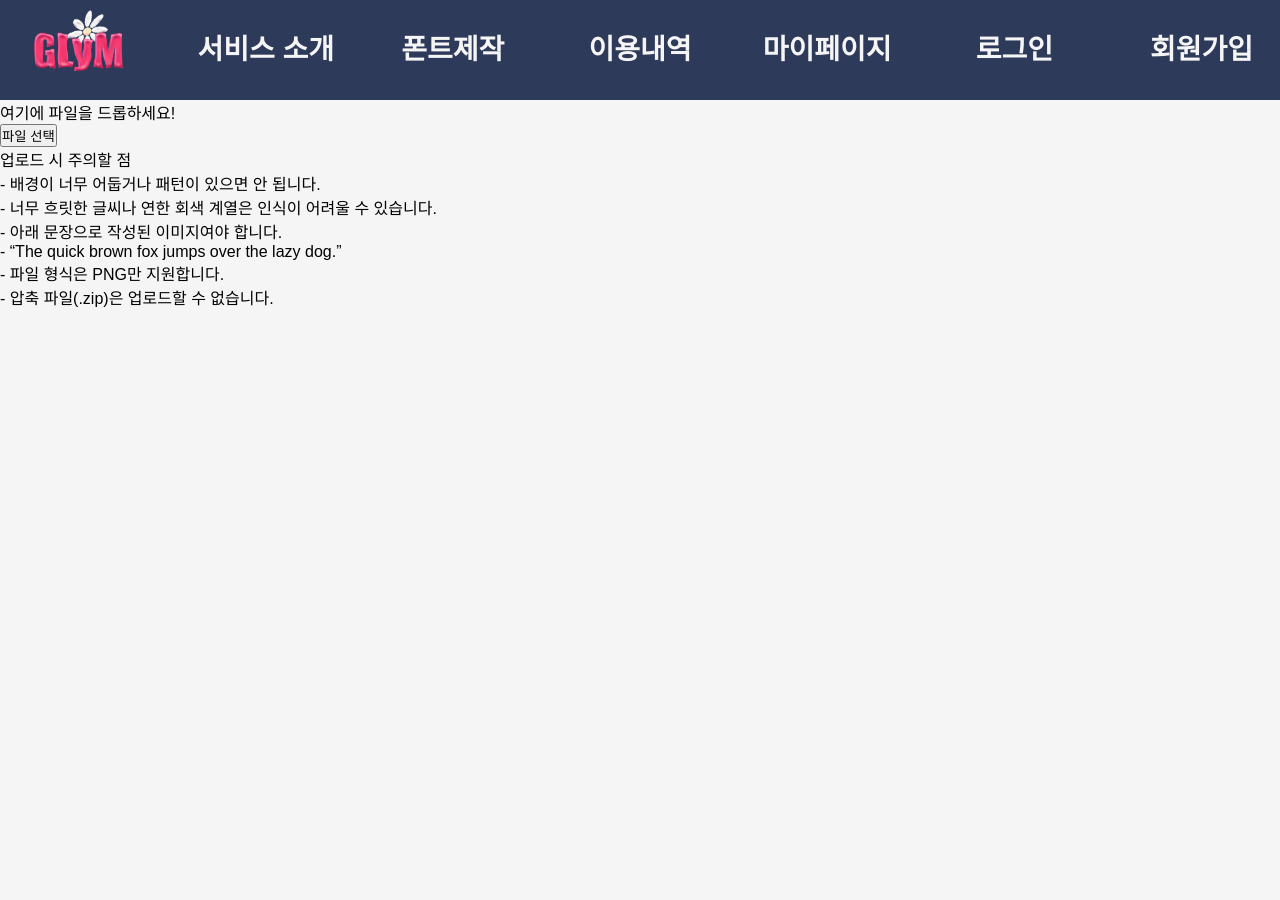
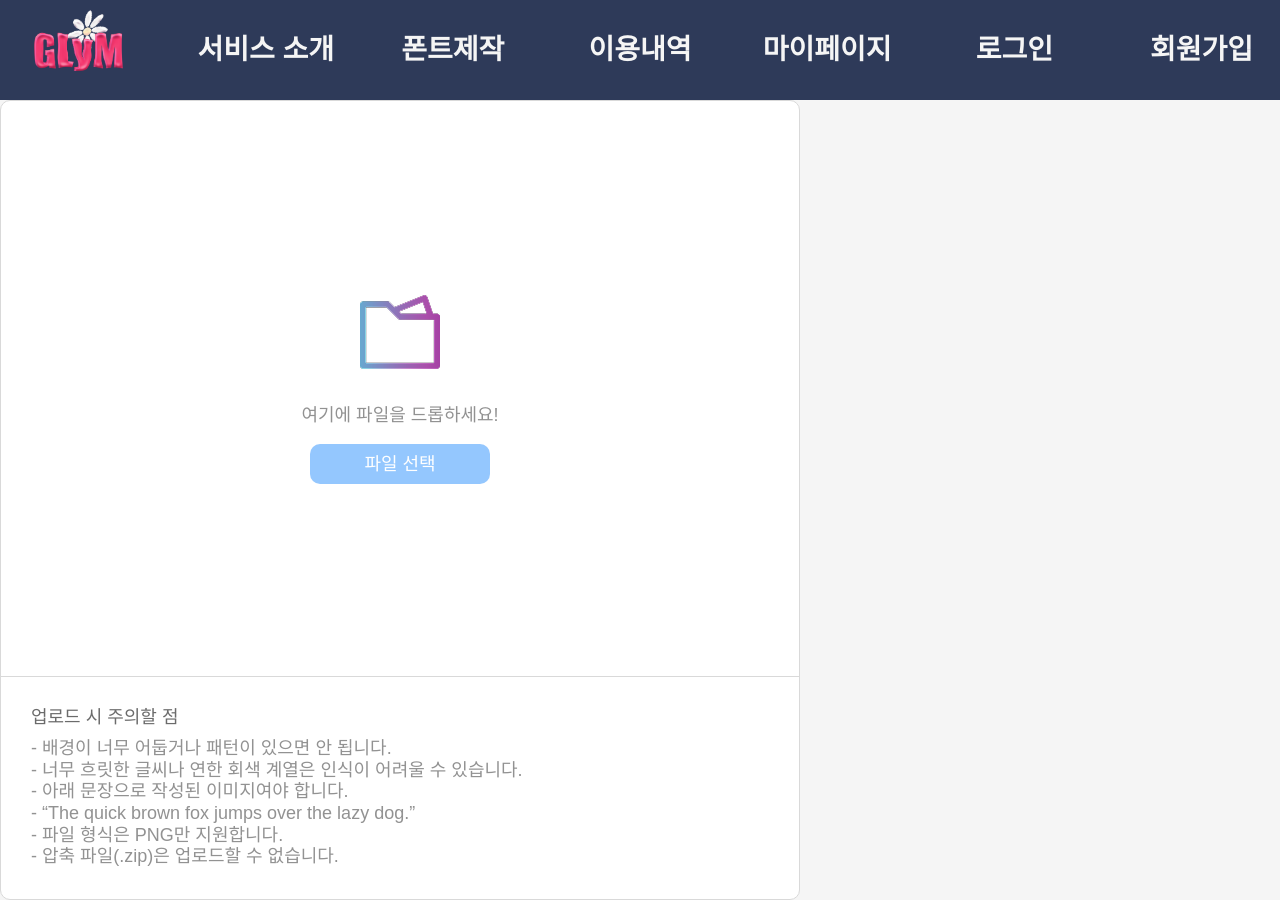
Before and after one commit to Glym-2025/glym-frontend, a React (Vite) app in the folder glym-app/: page /fontcreation in a window 1280 px wide. Before the commit the page ends 800 px from the top, so only its background shows below. Built offline with nearby package versions, Linux system fonts and the light colour scheme.

Commit message:
feat: styled-components 적용

```diff
--- a/glym-app/src/features/fontcreation/components/ImageUploadForm.jsx
+++ b/glym-app/src/features/fontcreation/components/ImageUploadForm.jsx
@@ -1,13 +1,66 @@
+import styled from "styled-components";
+import fileLogo from "../../../shared/FILE_LOGO.png";
+import { font } from "../../../styles/font";
+
+const Container = styled.div`
+    width: 800px;
+    height: 800px;
+
+    border-radius: 10px;
+    border: 1px solid #D9D9D9;
+    background-color: #FFFFFF;
+`;
+
+const DropBox = styled.div`
+    width: 100%;
+    height: 72%;
+
+    display: flex;
+    flex-direction: column;
+    justify-content: center;
+    align-items: center;
+
+    ${font(18, 400, 1.5)}
+    color: #929292;
+`;
+
+const FileSelectButton = styled.button`
+    width: 180px;
+    height: 40px;
+
+    margin-top: 15px;
+
+    border-radius: 10px;
+    border: none;
+
+    ${font(18, 400, 1.5)}
+    color: #FFFFFF;
+    background-color: #94C7FE;
+`;
+
+const ImageGuideBox = styled.div`
+    width: 100%;
+    height: 28%;
+
+    text-align: left;
+    padding: 30px;
+    border-top: 1px solid #D9D9D9;
+    color: #929292;
+
+    ${font(18, 400, 1.2)}
+`;
+
 export default function ImageUploadForm() {
     return (
-        <div>
-            <div>
-                <p>여기에 파일을 드롭하세요!</p>
-                <button>파일 선택</button>
-            </div>
-            <div>
-                <ul>
-                    업로드 시 주의할 점
+        <Container>
+            <DropBox>
+                <img src={fileLogo} alt="dropBox" style={{ width: "80px", height: "80px", marginBottom: "30px" }} />
+                여기에 파일을 드롭하세요!
+                <FileSelectButton>파일 선택</FileSelectButton>
+            </DropBox>
+            <ImageGuideBox>
+                <p style={{ marginBottom: "10px", color: "#6B6B6B" }}>업로드 시 주의할 점</p>
+                <ul style={{ listStyleType: "none", padding: 0 }}>
                     <li>- 배경이 너무 어둡거나 패턴이 있으면 안 됩니다.</li>
                     <li>- 너무 흐릿한 글씨나 연한 회색 계열은 인식이 어려울 수 있습니다.</li>
                     <li>- 아래 문장으로 작성된 이미지여야 합니다.</li>
@@ -15,7 +68,7 @@ export default function ImageUploadForm() {
                     <li>- 파일 형식은 PNG만 지원합니다.</li>
                     <li>- 압축 파일(.zip)은 업로드할 수 없습니다.</li>
                 </ul>
-            </div>
-        </div>
+            </ImageGuideBox>
+        </Container>
     );
 }
```
Also changed, not shown: glym-app/src/shared/FILE_LOGO.png (added).
